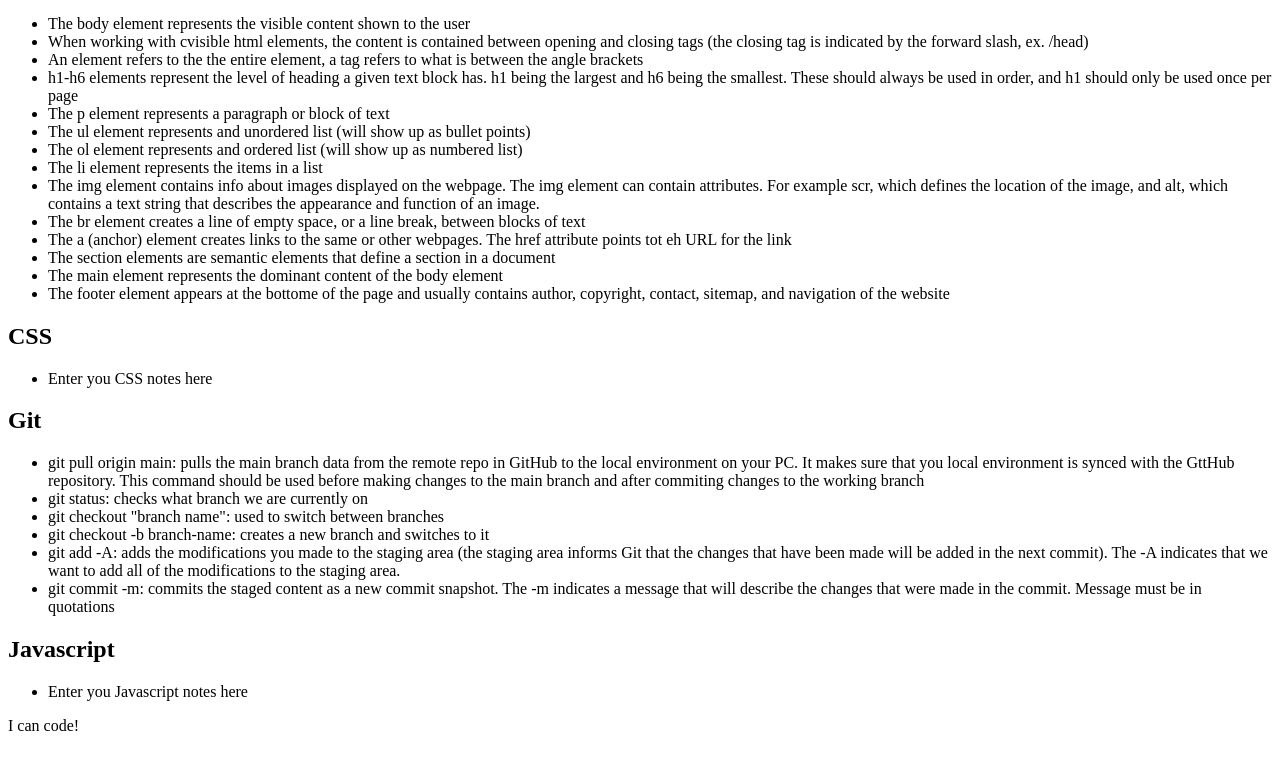
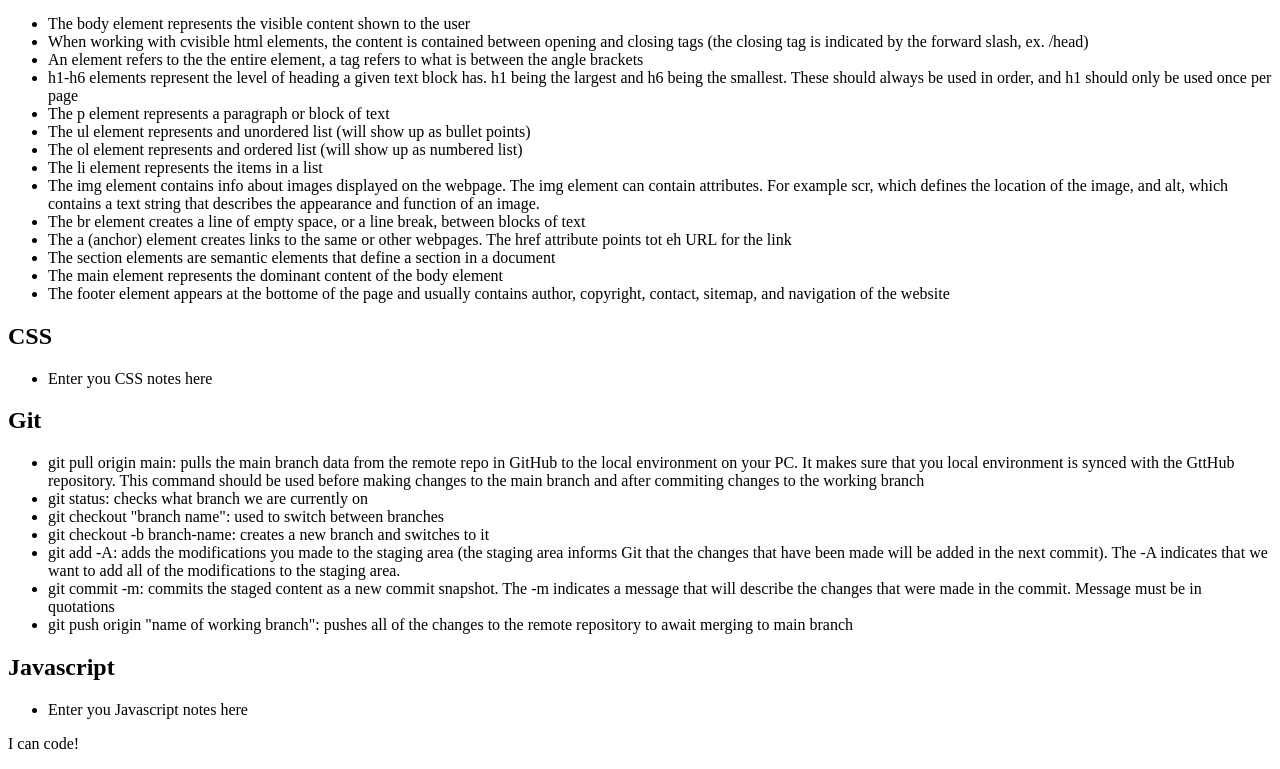
Before and after one commit to vargasdm/prework-study-guide, a plain HTML site: page prework-study-guide/index.html in a window 1280 px wide. Shown: the part 1128-1897 px from the top of the page. Drawn offline with Linux system fonts and the light colour scheme.

Commit message:
add HTML and Git notes

```diff
--- a/prework-study-guide/index.html
+++ b/prework-study-guide/index.html
@@ -63,6 +63,7 @@
             <li>git checkout -b branch-name: creates a new branch and switches to it</li>
             <li>git add -A: adds the modifications you made to the staging area (the staging area informs Git that the changes that have been made will be added in the next commit). The -A indicates that we want to add all of the modifications to the staging area.</li>
             <li>git commit -m: commits the staged content as a new commit snapshot. The -m indicates a message that will describe the changes that were made in the commit. Message must be in quotations</li>
+            <li>git push origin "name of working branch": pushes all of the changes to the remote repository to await merging to main branch</li>
           </ul>
         </section>
 
```
